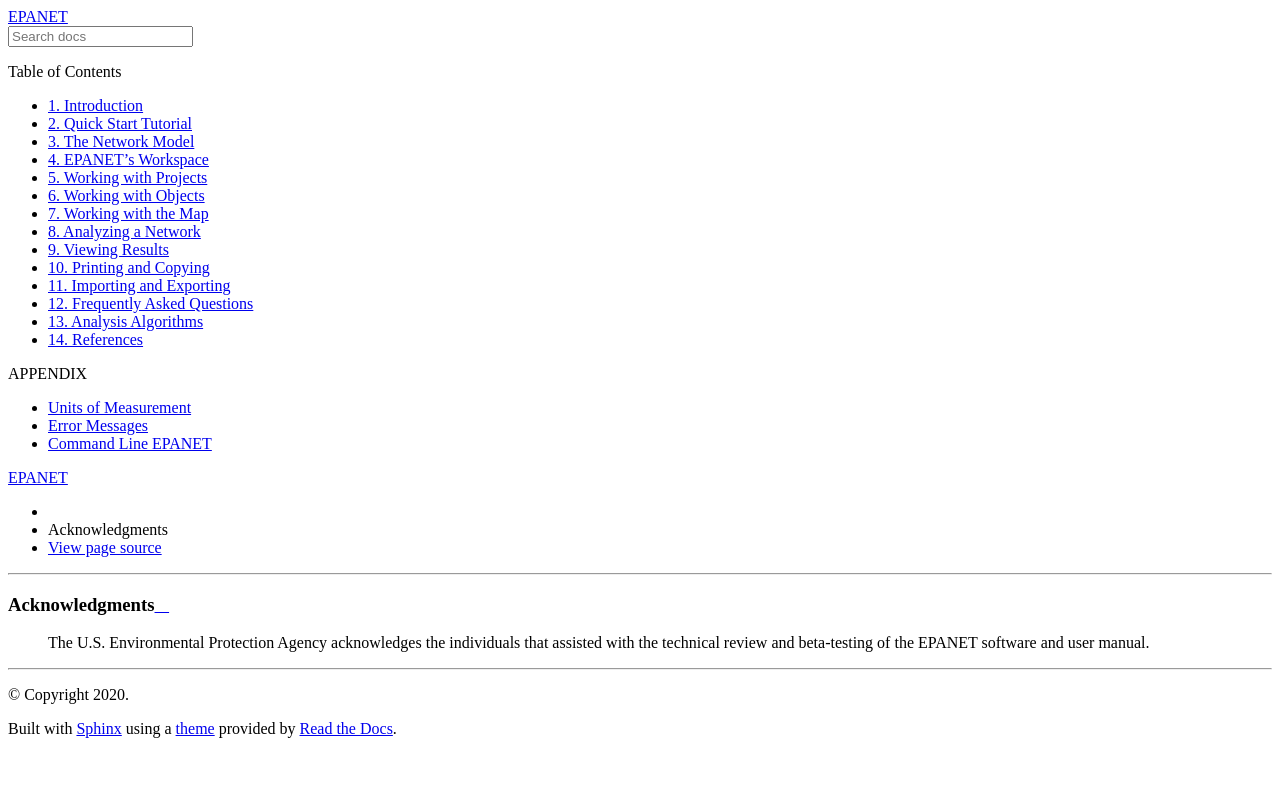
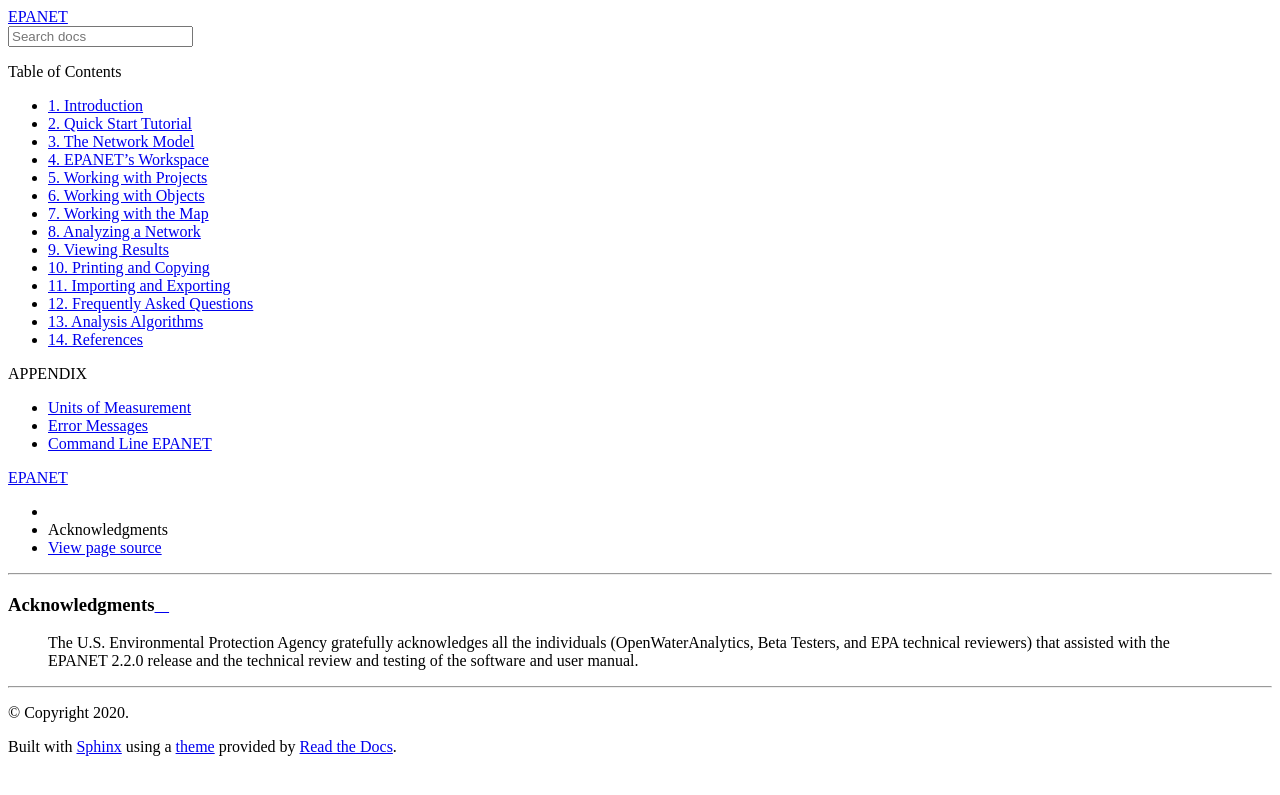
Before and after one commit to USEPA/epanet-manual, a Sphinx documentation site: the page built from docs/Acknowledgments.rst, in a window 1280 px wide. Shown: the top 795 px of the page. Built offline with Sphinx 7.4.7 and the Read the Docs theme 2.0.0, drawn with Linux system fonts in a browser that asks for light colours.

Commit message:
Viewiing Results and Acknowledgments

```diff
--- a/docs/9_viewing_results.rst
+++ b/docs/9_viewing_results.rst
@@ -75,7 +75,7 @@
 
        -  Select a parameter to compare against
 
-       -  Select **Above**, **Below,** or **Equals**
+       -  Select **Above**, **Below,** or **Equal To**
 
        -  Enter a value to compare against
 
--- a/docs/Acknowledgments.rst
+++ b/docs/Acknowledgments.rst
@@ -17,5 +17,4 @@
 
 ..
 
-
-   The U.S. Environmental Protection Agency acknowledges the individuals that assisted with the technical review and beta-testing of the EPANET software and user manual.
+   The U.S. Environmental Protection Agency gratefully acknowledges all the individuals (OpenWaterAnalytics, Beta Testers, and EPA technical reviewers) that assisted with the EPANET 2.2.0 release and the technical review and testing of the software and user manual.
```
